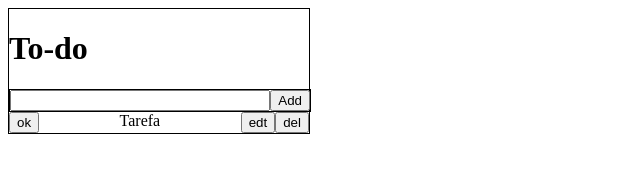
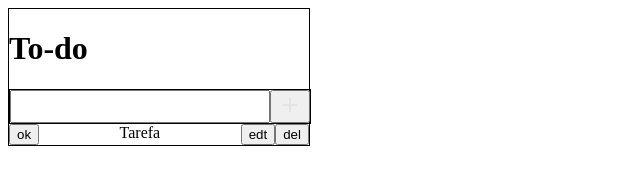
Before and after one commit to WelingtonVagner/To-do-List, a plain HTML site: page index.html in a window 1280 px wide. Shown: the whole page, without its empty margins (0-640 px from the left). Drawn offline with Linux system fonts and the light colour scheme.

Commit message:
Add files via upload

```diff
--- a/index.html
+++ b/index.html
@@ -11,7 +11,8 @@
         <h1>To-do</h1>
         <div class="todo">
                 <input type="text" id="input" autocomplete="off">
-                <button id="add">Add</button>
+                <button id="add"><img src="SVG/Adicinar.svg" alt="add"></button>
+
                 <span class="input-container"></span>
         </div>
         <div class="list">
```
Also changed, not shown: SVG/Adicinar.svg (added), SVG/Delete.svg (added), SVG/adicionar.svg (added), SVG/checkbox.svg (added), SVG/checkboxchek.svg (added), SVG/edit.svg (added).
